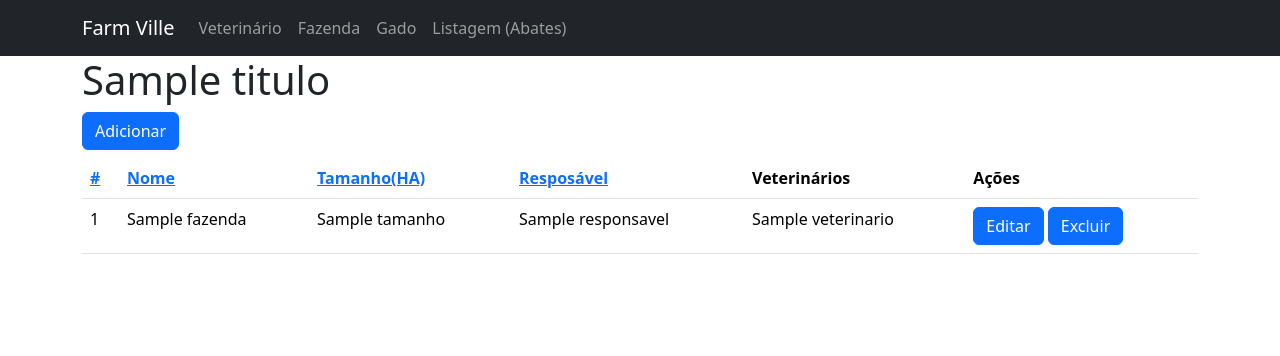
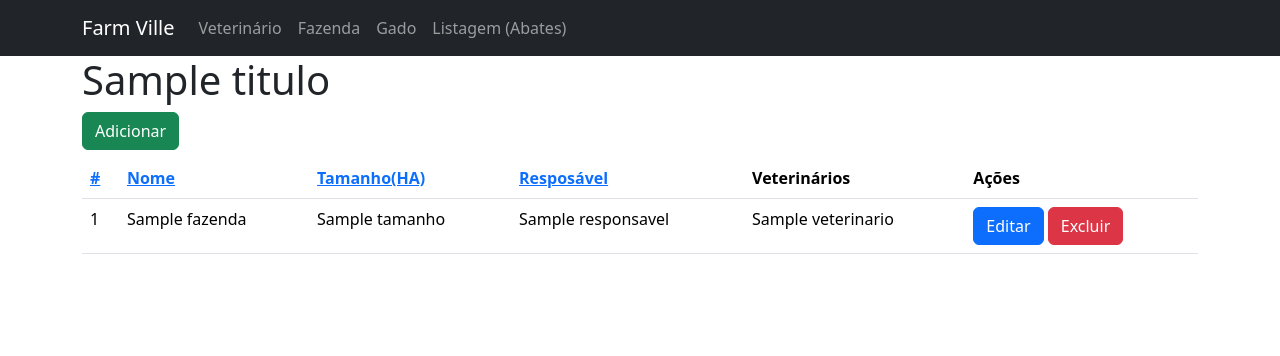
Before and after one commit to maxwillias/FarmVille, a Symfony app: template templates/fazenda/index.html.twig in a window 1280 px wide. Shown: the top 356 px of the page. Run offline with Twig, Linux system fonts and the light colour scheme; the template is opened without the code that fills it: most values are stand-ins (such as "Sample title", 1, 10 or a date in 2020); some libraries are stand-ins or nearby versions.

Commit message:
[style] altera cor dos botões adicionar/excluir

```diff
--- a/templates/fazenda/index.html.twig
+++ b/templates/fazenda/index.html.twig
@@ -2,7 +2,7 @@
 {% block title %}{{ titulo }}{% endblock %}
 {% block body %}
 <h1>{{ titulo }}</h1>
-<a href={{ path('adicionar_fazenda') }} class="btn btn-primary mb-2">Adicionar</a>
+<a href={{ path('adicionar_fazenda') }} class="btn btn-success mb-2">Adicionar</a>
 <table class="table">
     <thead>
         <tr>
@@ -29,7 +29,7 @@
             </td>
             <td>
                 <a href="{{ path('editar_fazenda', {id: fazenda.id}) }}" class="btn btn-primary">Editar</a>
-                <a href="{{ path('excluir_fazenda', {id: fazenda.id}) }}" class="btn btn-primary">Excluir</a>
+                <a href="{{ path('excluir_fazenda', {id: fazenda.id}) }}" class="btn btn-danger">Excluir</a>
             </td>
         </tr>
     {% endfor %}
--- a/templates/gado/index.html.twig
+++ b/templates/gado/index.html.twig
@@ -2,7 +2,7 @@
 {% block title %}{{ titulo }}{% endblock %}
 {% block body %}
 <h1>{{ titulo }}</h1>
-<a href={{ path('adicionar_gado') }} class="btn btn-primary mb-2">Adicionar</a>
+<a href={{ path('adicionar_gado') }} class="btn btn-success mb-2">Adicionar</a>
 <table class="table">
     <thead>
         <tr>
@@ -44,7 +44,7 @@
                 {% if gado.abate == true %}
                     <a class="btn btn-secondary">Editar</a>
                 {% endif %}
-                <a href="{{ path('excluir_gado', {id: gado.id}) }}" class="btn btn-primary">Excluir</a>
+                <a href="{{ path('excluir_gado', {id: gado.id}) }}" class="btn btn-danger">Excluir</a>
             </td>
         </tr>
     {% endfor %}
--- a/templates/veterinario/index.html.twig
+++ b/templates/veterinario/index.html.twig
@@ -4,7 +4,7 @@
 {% endblock %}
 {% block body %}
 	<h1>{{ titulo }}</h1>
-	<a href={{ path('adicionar_veterinario') }} class="btn btn-primary mb-2">Adicionar</a>
+	<a href={{ path('adicionar_veterinario') }} class="btn btn-success mb-2">Adicionar</a>
 	<table class="table">
 		<thead>
 			<tr>
@@ -22,7 +22,7 @@
 					<td>{{ veterinario.crmv }}</td>
 					<td>
 						<a href="{{ path('editar_veterinario', {id: veterinario.id}) }}" class="btn btn-primary">Editar</a>
-						<a href="{{ path('excluir_veterinario', {id: veterinario.id}) }}" class="btn btn-primary">Excluir</a>
+						<a href="{{ path('excluir_veterinario', {id: veterinario.id}) }}" class="btn btn-danger">Excluir</a>
 					</td>
 				</tr>
 			{% endfor %}
```
